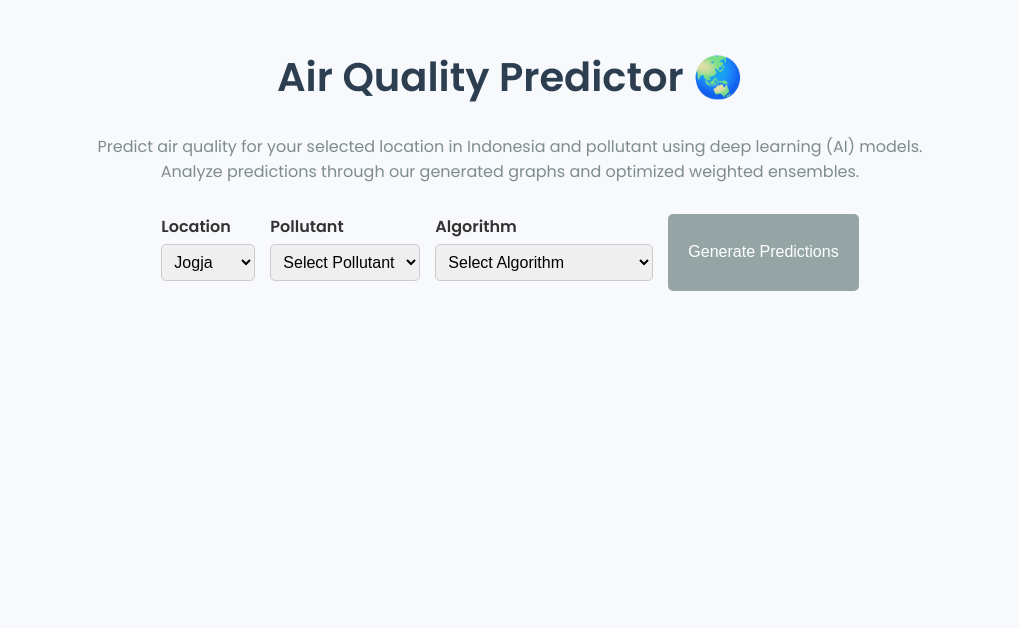
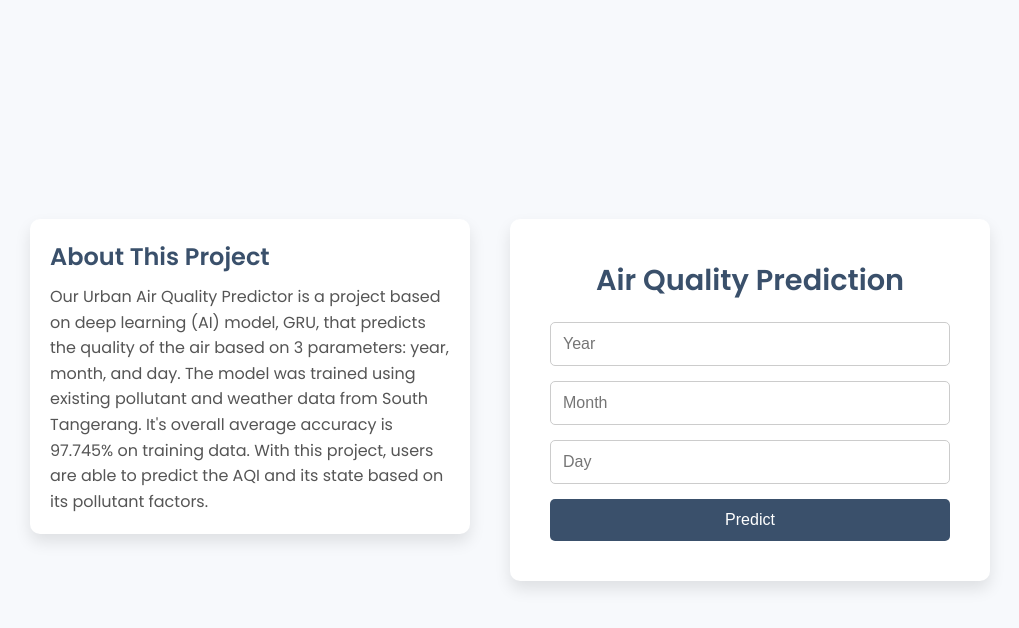
Before and after one commit to brishar0n/AirQualityPredictor-Using-DeepLearning, a React (Vite) app in the folder airqualpred/: page / in a window 1280 px wide. Shown: the top 628 px of the page, without its empty margins (130-1149 px from the left). Built offline with nearby package versions, Linux system fonts and the light colour scheme.

Commit message:
Update App.jsx

```diff
--- a/airqualpred/src/App.jsx
+++ b/airqualpred/src/App.jsx
@@ -1,211 +1,98 @@
-import React, { useState } from 'react';
-import { Line } from 'react-chartjs-2';
-import './index.css';
+import React, { useState } from "react";
+import axios from "axios";
+import "./App.css";
 
 function App() {
-  const [location, setLocation] = useState('Jogja');
-  const [selectedPollutant, setSelectedPollutant] = useState('');
-  const [selectedAlgorithm, setSelectedAlgorithm] = useState('');
-  const [chartData, setChartData] = useState(null);
+    const [formData, setFormData] = useState({
+        year: "",
+        month: "",
+        day: "",
+    });
+
+    const [result, setResult] = useState(null);
     const [loading, setLoading] = useState(false);
     const [error, setError] = useState(null);
 
-  const handleLocationChange = (event) => {
-    setLocation(event.target.value);
+    const handleChange = (e) => {
+        const { name, value } = e.target;
+        setFormData({ ...formData, [name]: value });
     };
 
-  const handlePollutantChange = (event) => {
-    const value = event.target.value;
-    setSelectedPollutant(event.target.value);
-
-    if (value !== 'PM2.5' && selectedAlgorithm === 'sarima') {
-      setSelectedAlgorithm('');
-    }
-  };
-
-  const handleAlgorithmChange = (event) => {
-    const value = event.target.value;
-    setSelectedAlgorithm(event.target.value);
-
-    if (value === 'sarima' && selectedPollutant !== 'PM2.5') {
-      setSelectedPollutant('PM2.5');
-    }
-  };
-
-  const handleGenerateClick = async () => {
-    try {
+    const handleSubmit = async (e) => {
+        e.preventDefault();
         setLoading(true);
         setError(null);
-
-      // Prepare the request URL with the selected values from the dropdowns
-      const response = await fetch(
-        `http://127.0.0.1:5000/api/predict?location=${location}&pollutant=${selectedPollutant}&algorithm=${selectedAlgorithm}`,
-        {
-          method: 'POST',
-          headers: {
-            'Content-Type': 'application/json',
-          },
-          body: JSON.stringify({
-            location: location,
-            pollutant: selectedPollutant,
-            algorithm: selectedAlgorithm,
-          }),
-        }
-      );
-
-      if (!response.ok) throw new Error('Failed to fetch data from the backend.');
-
-      const data = await response.json();
-
-      const predictionData = {
-        labels: data.predictions[selectedAlgorithm].map((_, index) => `Time ${index + 1}`),
-        datasets: [
-          {
-            label: `${selectedAlgorithm} Prediction`,
-            data: data.predictions[selectedAlgorithm].map((point) => point.value),
-            borderColor: getColorForModel(selectedAlgorithm),
-            fill: false,
-            tension: 0.3,
-          },
-        ],
-      };
-
-      setChartData(predictionData);
-    } catch (err) {
-      setError(err.message);
+        try {
+            const response = await axios.post("http://127.0.0.1:8000/predict", formData);
+            setResult(response.data);
+        } catch (error) {
+            setError("Error predicting air quality. Please try again later.");
         } finally {
             setLoading(false);
         }
     };
 
-
-  const getColorForModel = (model) => {
-    const modelColors = {
-      cnn: 'rgb(75, 192, 192)',
-      cnn_attention: 'rgb(54, 162, 235)',
-      rnn: 'rgb(255, 99, 132)',
-      rnn_attention: 'rgb(255, 159, 64)',
-      lstm: 'rgb(153, 102, 255)',
-      lstm_attention: 'rgb(201, 203, 207)',
-      gru: 'rgb(255, 205, 86)',
-      gru_attention: 'rgb(105, 120, 220)',
-      sarima: 'rgb(120, 190, 170)',
-      resnet: 'rgb(80, 190, 100)',
-      resnet_attention: 'rgb(200, 120, 70)',
-      rexnet: 'rgb(100, 100, 220)',
-      rexnet_attention: 'rgb(220, 100, 150)',
-    };
-    return modelColors[model] || 'rgb(0, 0, 0)';
-  };
-
     return (
-    <div className="app-container">
-      <header className="app-header">
-        <h1>Air Quality Predictor 🌏</h1>
-        <p>Predict air quality for your selected location in Indonesia and pollutant using deep learning (AI) models.
-
-        <br/>
-
-        Analyze predictions through our generated graphs and optimized weighted ensembles.</p>
-      </header>
-
-      <div className="form-container">
-        <div className="form-group">
-          <label htmlFor="location">Location</label>
-          <select id="location" value={location} onChange={handleLocationChange}>
-            <option value="Jogja">Jogja</option>
-            <option value="Tangsel">Tangsel</option>
-          </select>
+        <div className="App">
+            <div className="layout">
+                <div className="description">
+                    <h2>About This Project</h2>
+                    <p>
+                        Our Urban Air Quality Predictor is a project based on deep learning
+                        (AI) model, GRU, that predicts the quality of the air based on 3 parameters:
+                        year, month, and day. The model was trained using existing pollutant and weather data
+                        from South Tangerang. It's overall average accuracy is 97.745% on training data.
+                        With this project, users are able to predict the AQI and its state based on its pollutant factors.
+                    </p>
                 </div>
 
-        <div className="form-group">
-          <label htmlFor="pollutant">Pollutant</label>
-          <select id="pollutant" value={selectedPollutant} onChange={handlePollutantChange}>
-            <option value="">Select Pollutant</option>
-            <option value="PM2.5">PM2.5</option>
-            <option value="PM10">PM10</option>
-            <option value="SO2">SO2</option>
-            <option value="CO">CO</option>
-            <option value="O3">O3</option>
-            <option value="NO2">NO2</option>
-          </select>
-        </div>
+                {/* Right Section: Form */}
+                <div className="container">
+                    <h1>Air Quality Prediction</h1>
+                    <form className="form" onSubmit={handleSubmit}>
+                        <input
+                            name="year"
+                            type="number"
+                            placeholder="Year"
+                            value={formData.year}
+                            onChange={handleChange}
+                            required
+                            className="input"
+                        />
+                        <input
+                            name="month"
+                            type="number"
+                            placeholder="Month"
+                            value={formData.month}
+                            onChange={handleChange}
+                            required
+                            className="input"
+                        />
+                        <input
+                            name="day"
+                            type="number"
+                            placeholder="Day"
+                            value={formData.day}
+                            onChange={handleChange}
+                            required
+                            className="input"
+                        />
+                        <button type="submit" className="submit-button">
+                            {loading ? "Loading..." : "Predict"}
+                        </button>
+                    </form>
 
-        <div className="form-group">
-          <label htmlFor="algorithm">Algorithm</label>
-          <select id="algorithm" value={selectedAlgorithm} onChange={handleAlgorithmChange}>
-            <option value="">Select Algorithm</option>
-            <option value="cnn">CNN</option>
-            <option value="cnn_attention">CNN with Attention</option>
-            <option value="lstm">LSTM</option>
-            <option value="lstm_attention">LSTM with Attention</option>
-            <option value="rnn">RNN</option>
-            <option value="rnn_attention">RNN with Attention</option>
-            <option value="gru">GRU</option>
-            <option value="gru_attention">GRU with Attention</option>
-            <option value="sarima">SARIMA (only for PM2.5)</option>
-            <option value="resnet">ResNet</option>
-            <option value="resnet_attention">ResNet with Attention</option>
-            <option value="rexnet">RexNet</option>
-            <option value="rexnet_attention">RexNet with Attention</option>
-          </select>
-        </div>
+                    {error && <p className="error-message">{error}</p>}
 
-        <button className="generate-button" onClick={handleGenerateClick} disabled={loading || !selectedAlgorithm}>
-          {loading ? 'Loading...' : 'Generate Predictions'}
-        </button>
-      </div>
-
-      {error && (
-        <div className="error-message">
-          <p>{error}</p>
+                    {result && !loading && (
+                        <div className="result">
+                            <h2>Prediction Result</h2>
+                            <p>Average Prediction: {result.average_prediction ? result.average_prediction.toFixed(2) : "N/A"}</p>
+                            <p>Air Quality: {result.air_quality}</p>
                         </div>
                     )}
-
-      {chartData && (
-        <div className="chart-container">
-          <Line
-            data={chartData}
-            options={{
-              responsive: true,
-              plugins: {
-                tooltip: {
-                  callbacks: {
-                    label: (tooltipItem) => `(${tooltipItem.label}, ${tooltipItem.raw})`,
-                  },
-                },
-                legend: {
-                  labels: {
-                    font: {
-                      size: 14,
-                    },
-                  },
-                },
-              },
-              scales: {
-                x: {
-                  title: {
-                    display: true,
-                    text: 'Time',
-                    font: {
-                      size: 16,
-                    },
-                  },
-                },
-                y: {
-                  title: {
-                    display: true,
-                    text: 'Prediction Value',
-                    font: {
-                      size: 16,
-                    },
-                  },
-                },
-              },
-            }}
-          />
                 </div>
-      )}
+            </div>
         </div>
     );
 }
```
Lines whose indentation alone changed are shown as unchanged.
